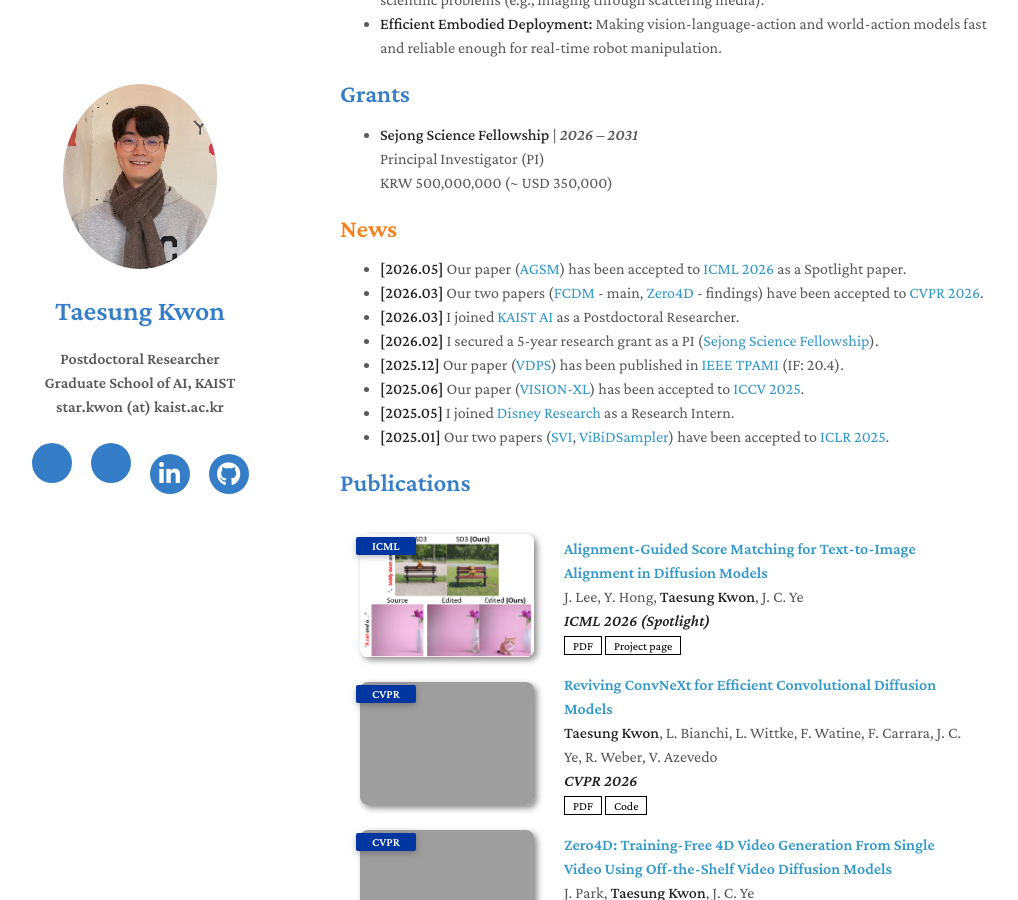
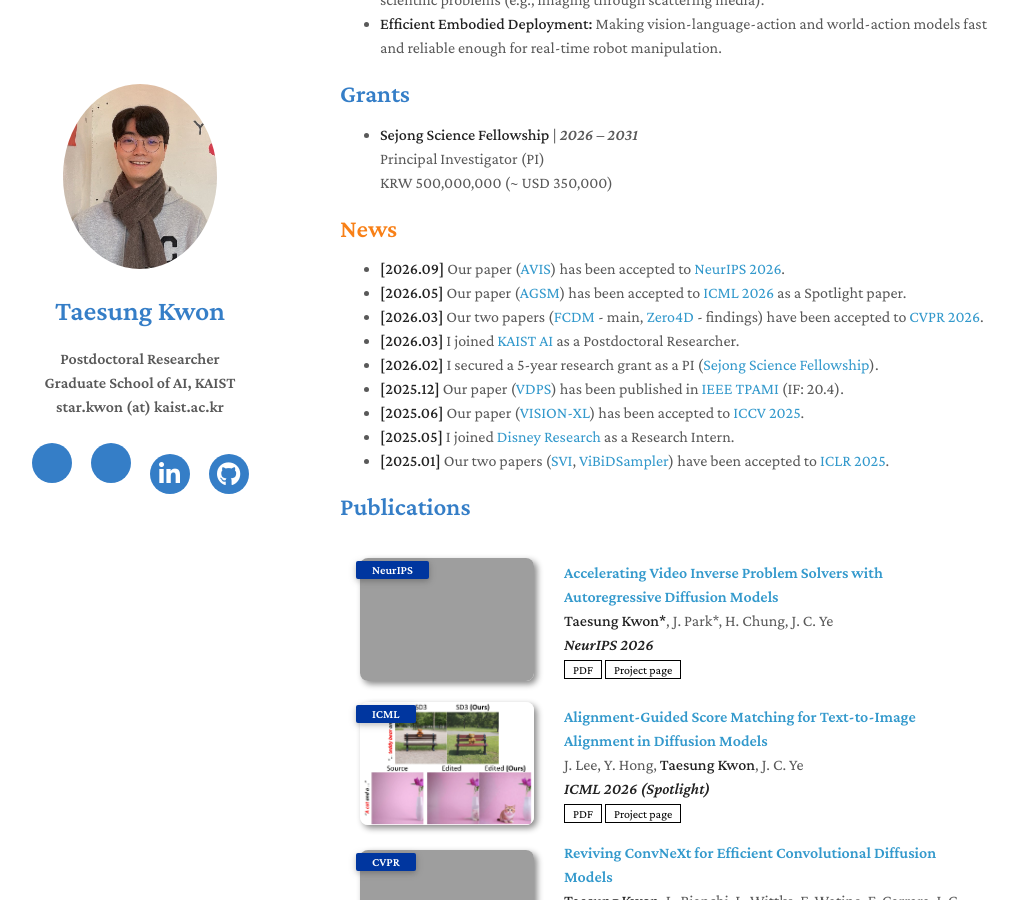
Before and after one commit to star-kwon/star-kwon.github.io, a Jekyll site: the page built from index.md, in a window 1280 px wide and 900 px high, scrolled down 698 px. Shown: the whole window, without its empty margins (130-1148 px from the left). Built offline with Jekyll 4.4.1, drawn with Linux system fonts in a browser that asks for light colours; nearby versions of some CDN libraries; comment, search, counter and statistics services are not loaded; a style sheet for code colours, icons or effects is not loaded; our own code applies the rules of GitHub Pages for plain Markdown files; grey boxes are pictures that could not be loaded.

Commit message:
update publications

```diff
--- a/index.md
+++ b/index.md
@@ -35,6 +35,7 @@ world-action models fast and reliable enough for real-time robot manipulation.
 
 
 ## <b style="color:#F88017">News</b>
+- **[2026.09]** Our paper ([AVIS](https://arxiv.org/abs/2605.20624)) has been accepted to [NeurIPS 2026](https://neurips.cc/).
 - **[2026.05]** Our paper ([AGSM](https://arxiv.org/abs/2605.30038)) has been accepted to [ICML 2026](https://icml.cc/) as a Spotlight paper.
 - **[2026.03]** Our two papers ([FCDM](https://arxiv.org/abs/2603.09408) - main, [Zero4D](https://arxiv.org/abs/2503.22622) - findings) have been accepted to [CVPR 2026](https://cvpr.thecvf.com/Conferences/2026/).
 - **[2026.03]** I joined [KAIST AI](https://gsai.kaist.ac.kr/) as a Postdoctoral Researcher.
@@ -48,6 +49,25 @@ world-action models fast and reliable enough for real-time robot manipulation.
 
 <div class="publications">
 <ol class="bibliography">
+
+<li>
+<div class="pub-row">
+  <div class="col-sm-3 abbr" style="position: relative;padding-right: 15px;padding-left: 15px;">
+    <img src="./assets/research/avis.jpg" class="teaser img-fluid z-depth-1 loop">
+    <abbr class="badge">NeurIPS</abbr>
+  </div>
+  <div id="fcdm" class="col-sm-9" style="position: relative;width: 100%;padding-right: 15px;padding-left: 20px;">
+      <div class="title"><a href="https://arxiv.org/abs/2605.20624">Accelerating Video Inverse Problem Solvers with Autoregressive Diffusion Models</a></div>
+      <div class="author"><strong>Taesung Kwon*</strong>, J. Park*, H. Chung, J. C. Ye</div>
+    <div class="periodical"><em><strong>NeurIPS 2026</strong></em>
+      </div>
+    <div class="links">
+      <a href="https://arxiv.org/pdf/2605.20624" class="btn btn-sm z-depth-0" role="button" target="_blank" style="font-size:12px;">PDF</a>
+      <a href="https://avis-project.github.io/" class="btn btn-sm z-depth-0" role="button" target="_blank" style="font-size:12px;">Project page</a>
+    </div>
+  </div>
+</div>
+</li>
 
 <li>
 <div class="pub-row">
```
Also changed, not shown: 1 other file.
